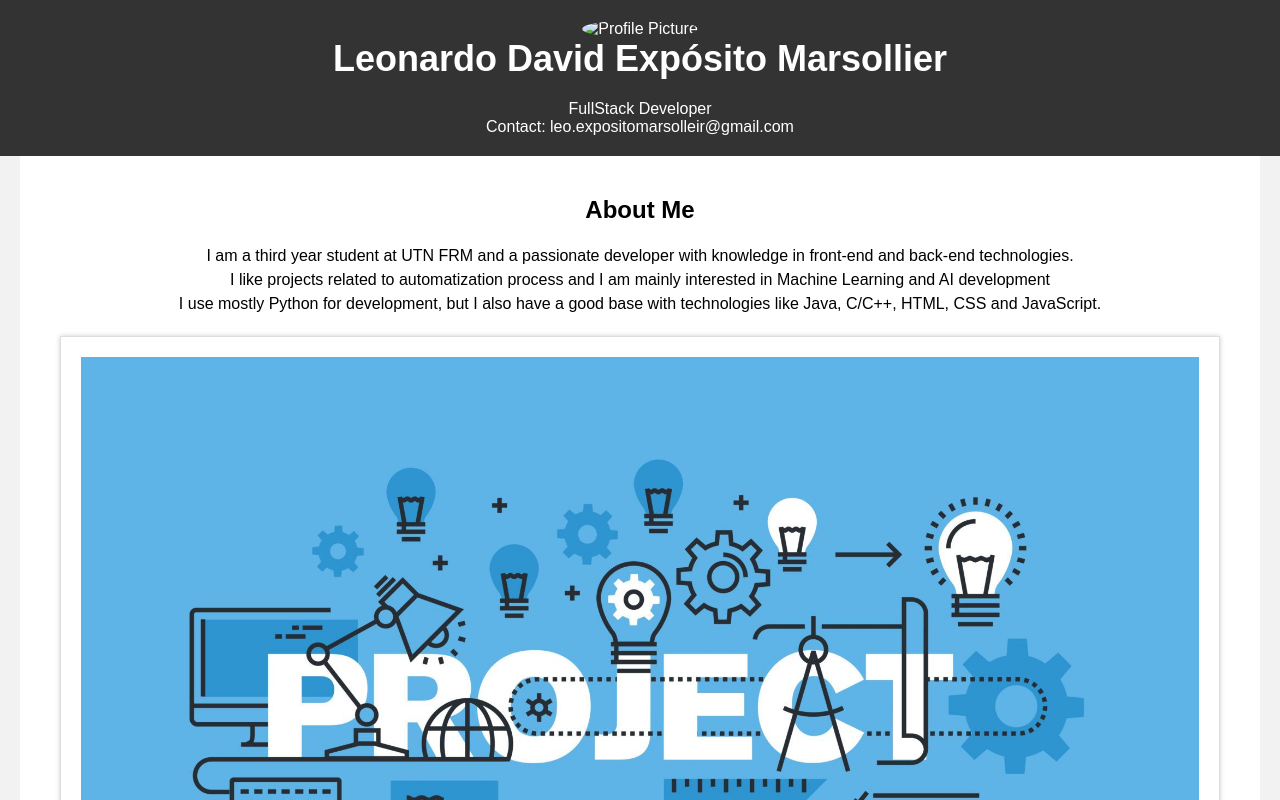
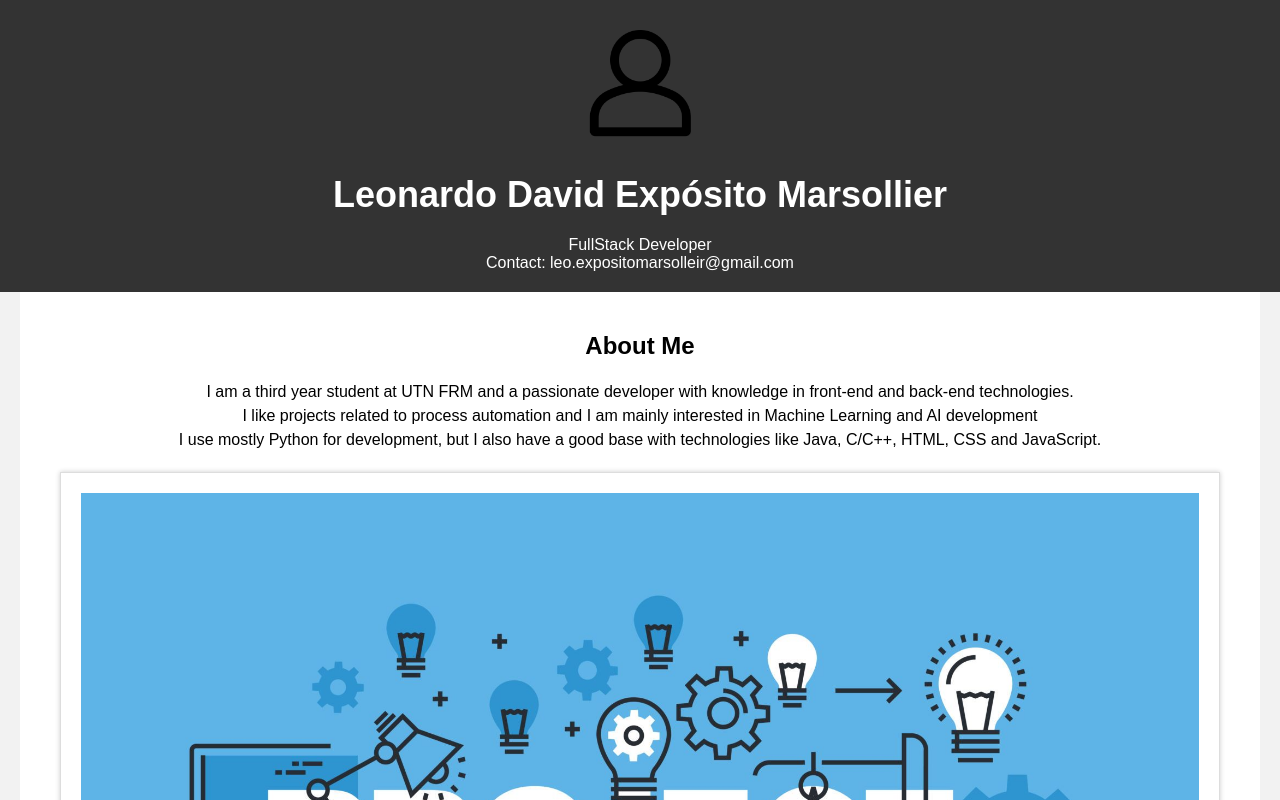
Before and after one commit to expositoleo/TPBoostrap, a plain HTML site: page no_boostrap_index.html in a window 1280 px wide. Shown: the top 800 px of the page. Drawn offline with Linux system fonts and the light colour scheme.

Commit message:
fixed path to static folder and each file. Buttons and highlights added

```diff
--- a/no_boostrap_index.html
+++ b/no_boostrap_index.html
@@ -4,41 +4,58 @@
     <meta charset="UTF-8" />
     <meta name="viewport" content="width=device-width, initial-scale=1.0" />
     <title>Leonardo Expósito</title>
-    <link rel="stylesheet" href="no_boostrap_style.css" />
+    <link rel="stylesheet" href="static/no_boostrap_style.css" />
   </head>
   <body>
     <header>
-      <img src="pro-user.png" alt="Profile Picture" />
-      <h1>Leonardo David Expósito Marsollier</h1>
-      <div class="header-content">
-        <p>FullStack Developer</p>
-        <p>Contact: leo.expositomarsolleir@gmail.com</p>
-      </div>
+      <span>
+        <img src="static/user.png" alt="Profile Picture" />
+        <h1>Leonardo David Expósito Marsollier</h1>
+        <div class="header-content">
+          <p>FullStack Developer</p>
+          <p>Contact: leo.expositomarsolleir@gmail.com</p>
+        </div>
+      </span>
     </header>
 
     <div class="container">
       <div class="section">
         <h2 class="section-title">About Me</h2>
         <p class="section-text">
-          I am a third year student at UTN FRM and a passionate developer with
-          knowledge in front-end and back-end technologies.<br />
-          I like projects related to automatization process and I am mainly
-          interested in Machine Learning and AI development<br />
-          I use mostly Python for development, but I also have a good base with
-          technologies like Java, C/C++, HTML, CSS and JavaScript.
+          I am a third year student at <span class="emphasis">UTN FRM</span> and
+          a passionate developer with knowledge in front-end and back-end
+          technologies.<br />
+          I like projects related to
+          <span class="highlight">process automation</span> and I am mainly
+          interested in
+          <span class="highlight">Machine Learning and AI development</span
+          ><br />
+          I use mostly <span class="highlight">Python</span> for development,
+          but I also have a good base with technologies like
+          <span class="emphasis">Java</span>,
+          <span class="emphasis">C/C++</span>,
+          <span class="emphasis">HTML</span>,
+          <span class="emphasis">CSS</span> and
+          <span class="emphasis">JavaScript</span>.
         </p>
       </div>
       <!-- item 1 -->
       <div class="portfolio-item">
-        <img src="placeholder1.jpg" alt="Project 1" class="portfolio-img" />
+        <img
+          src="static/placeholder1.jpg"
+          alt="Project 1"
+          class="portfolio-img"
+        />
         <h2>Project 1</h2>
         <p>Description of project 1.</p>
+        <button class="project-button">Learn More</button>
       </div>
       <!-- item 2 -->
       <div class="portfolio-item">
-        <img src="placeholder2.jpg" alt="Project 2" />
+        <img src="static/placeholder2.jpg" alt="Project 2" />
         <h2>Project 2</h2>
         <p>Description of project 2.</p>
+        <button class="project-button">Learn More</button>
       </div>
       <!-- repetir el div con la clase portfolio-item por cada proyecto -->
     </div>
```
